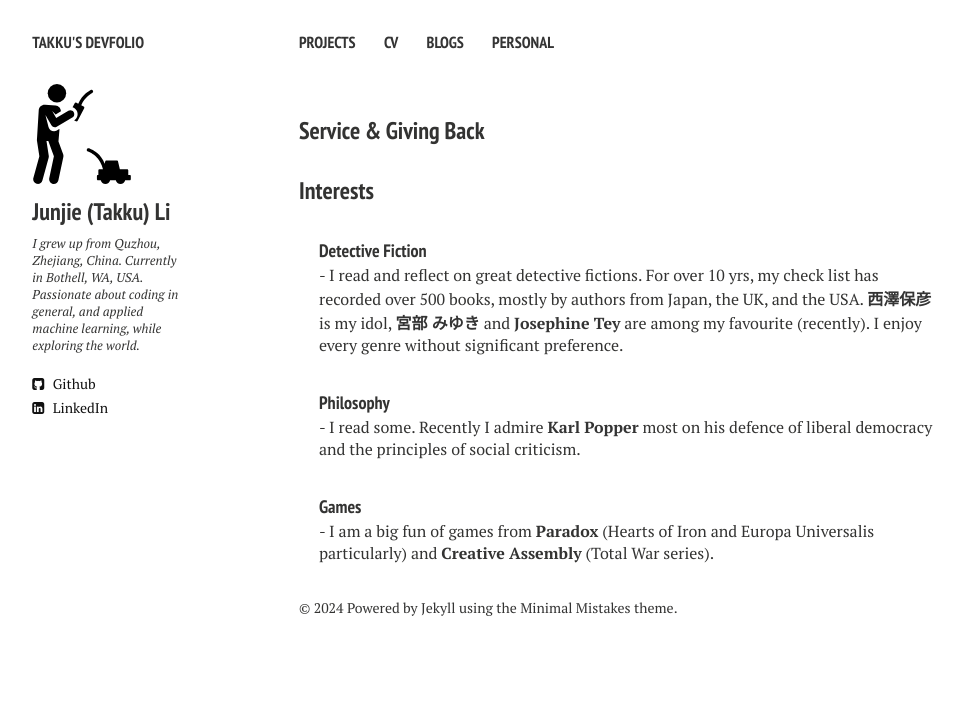
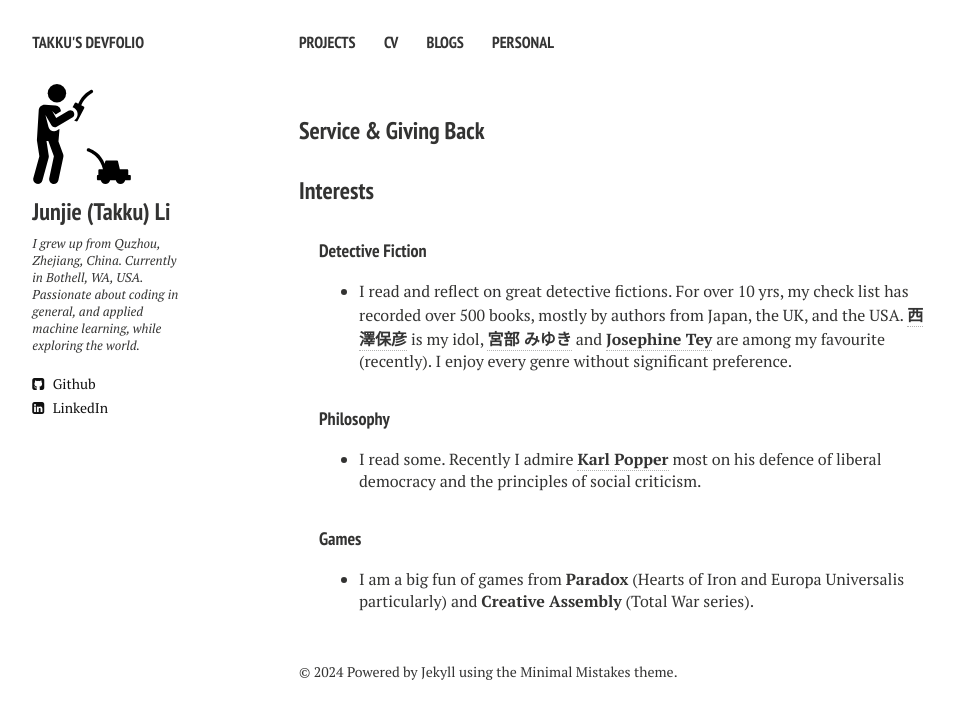
Before and after one commit to takkujunjieli/takkujunjieli.github.io, a Jekyll site: the page built from personal.md, in a window 1280 px wide. Shown: the top 719 px of the page, without its empty margins (21-984 px from the left). Built offline with Jekyll 4.4.1, drawn with Linux system fonts in a browser that asks for light colours; nearby versions of some CDN libraries.

Commit message:
persoanl

```diff
--- a/_layouts/personal.html
+++ b/_layouts/personal.html
@@ -44,12 +44,17 @@
 <h3 style="margin-bottom:0px;padding-top:10px;">Interests</h3>
 <div style="padding-left:20px;">
     <h4 style="margin-bottom:0px;padding-top:10px;">Detective Fiction</h4>
-    - I read and reflect on great detective fictions. For over 10 yrs, my check list has recorded over 500 books, mostly by authors from Japan, the UK, and the USA. <a href="https://ja.wikipedia.org/wiki/%E8%A5%BF%E6%BE%A4%E4%BF%9D%E5%BD%A6" target="_blank"><b>西澤保彦
-    </b></a> is my idol, <a href="https://ja.wikipedia.org/wiki/%E5%AE%AE%E9%83%A8%E3%81%BF%E3%82%86%E3%81%8D" target="_blank"><b>宮部 みゆき</b></a> and <a href="https://en.wikipedia.org/wiki/Josephine_Tey" target="_blank"><b>Josephine Tey</b></a> are among my favourite (recently). I enjoy every genre without significant preference.
+        <ul>
+          <li> I read and reflect on great detective fictions. For over 10 yrs, my check list has recorded over 500 books, mostly by authors from Japan, the UK, and the USA. <a href="https://ja.wikipedia.org/wiki/%E8%A5%BF%E6%BE%A4%E4%BF%9D%E5%BD%A6" target="_blank"><b>西澤保彦</b></a> is my idol, <a href="https://ja.wikipedia.org/wiki/%E5%AE%AE%E9%83%A8%E3%81%BF%E3%82%86%E3%81%8D" target="_blank"><b>宮部 みゆき</b></a> and <a href="https://en.wikipedia.org/wiki/Josephine_Tey" target="_blank"><b>Josephine Tey</b></a> are among my favourite (recently). I enjoy every genre without significant preference.</li>
+        </ul>
     <h4 style="margin-bottom:0px;padding-top:10px;">Philosophy</h4>
-    - I read some. Recently I admire <a href="https://en.wikipedia.org/wiki/Karl_Popper" target="_blank"><b>Karl Popper</b></a> most on his defence of liberal democracy and the principles of social criticism.
+        <ul>
+          <li> I read some. Recently I admire <a href="https://en.wikipedia.org/wiki/Karl_Popper" target="_blank"><b>Karl Popper</b></a> most on his defence of liberal democracy and the principles of social criticism.</li>
+        </ul>
     <h4 style="margin-bottom:0px;padding-top:10px;">Games</h4>
-    - I am a big fun of games from <b>Paradox</b> (Hearts of Iron and Europa Universalis particularly) and <b>Creative Assembly</b> (Total War series).
+        <ul>
+          <li> I am a big fun of games from <b>Paradox</b> (Hearts of Iron and Europa Universalis particularly) and <b>Creative Assembly</b> (Total War series).</li>
+        </ul>
 </div>
 
 
```
